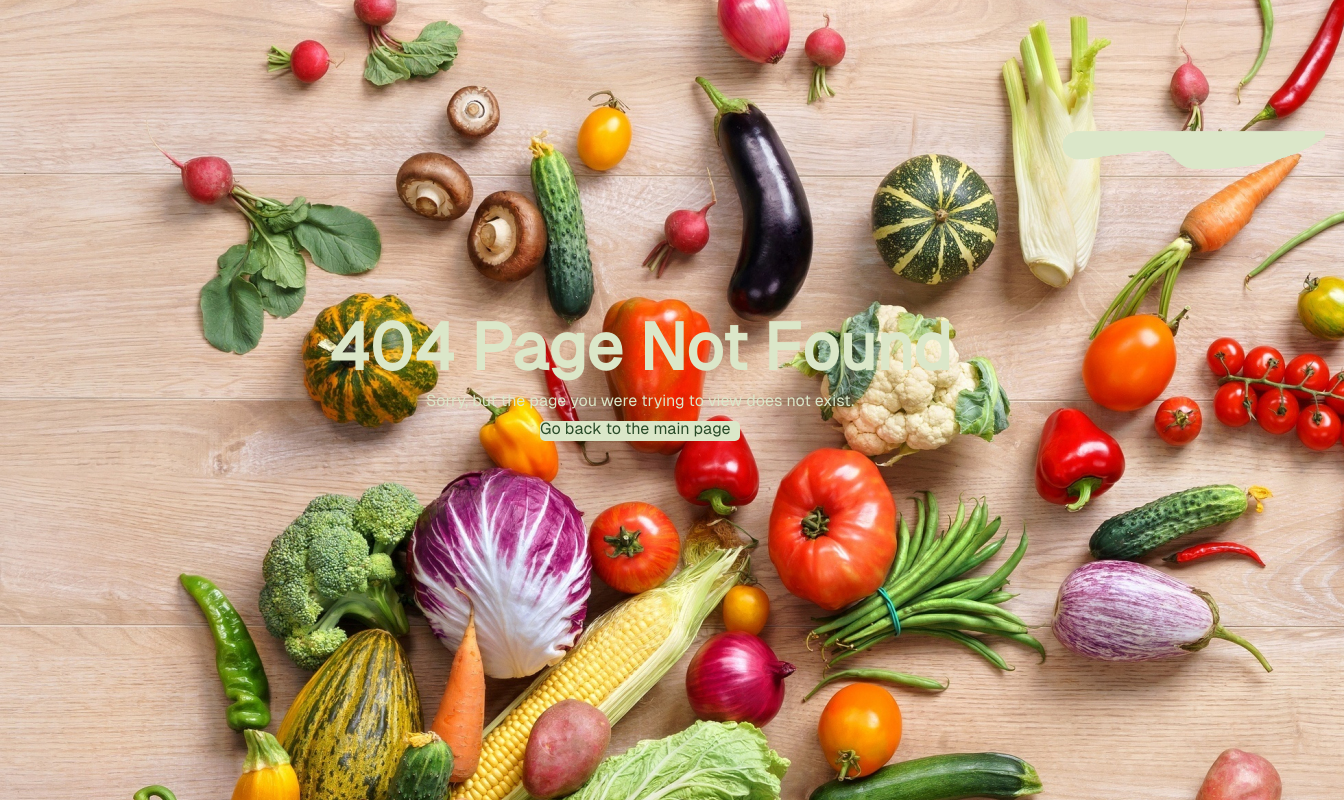
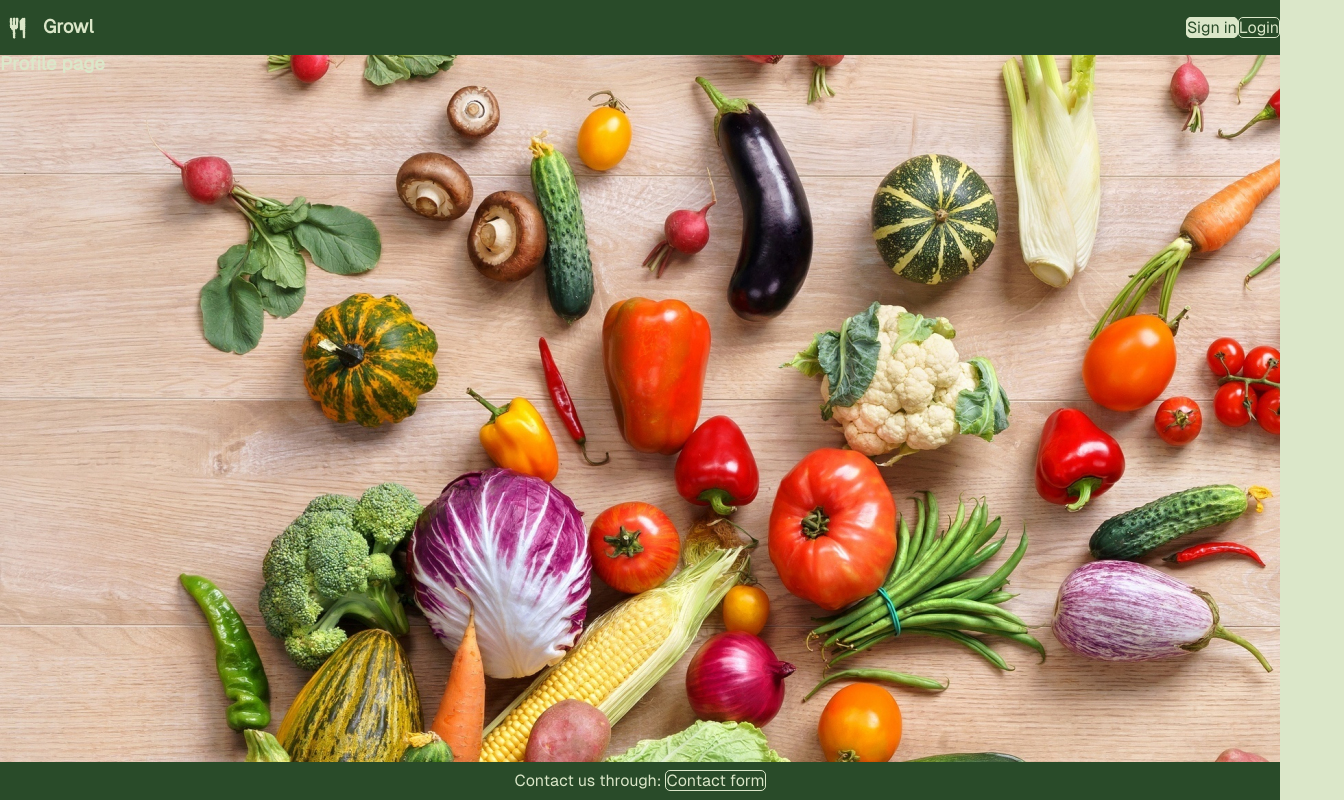
Before and after one commit to c0d3sh0rt4g3/Growl-REACT, a React (Vite) app: page /profile/edit in a window 1280 px wide. Before the commit this address had no page. Shown: the whole page, 1344 px wide, since content can reach past the window. Built offline with nearby package versions, Linux system fonts and the light colour scheme.

Commit message:
Minor refactors

```diff
--- a/src/pages/Contact/components/CustomAlert.jsx
+++ b/src/pages/Contact/components/CustomAlert.jsx
@@ -1,6 +1,7 @@
 import React from 'react';
 import "../../../css/custom-alert.css"
 
+// A component to create a custom alert getting, message, type of alert and onClose as props
 const CustomAlert = ({ message, type, onClose }) => {
     return (
         <div className={`custom-alert ${type}`}>
--- a/src/pages/EditAccount/EditAccount.jsx
+++ /dev/null
@@ -1,11 +0,0 @@
-import React from 'react';
-
-const EditAccount = () => {
-    return (
-        <>
-            <h3>Edit account page</h3>
-        </>
-    );
-};
-
-export default EditAccount;
--- /dev/null
+++ b/src/pages/EditProfile/EditProfile.jsx
@@ -0,0 +1,11 @@
+import React from 'react';
+
+const EditProfile = () => {
+    return (
+        <>
+            <h3>Edit profile page</h3>
+        </>
+    );
+};
+
+export default EditProfile;
--- a/src/pages/NotFound.jsx
+++ b/src/pages/NotFound/NotFound.jsx
@@ -1,11 +1,11 @@
 import React from 'react';
-import "../css/404.css"
+import "../../css/404.css"
 import {NavLink} from "react-router-dom";
 
 const NotFound = () => {
     return (
         <>
-            <img id="rotating-knife" src="../../src/assets/knife.png" alt="Rotating knife"/>
+            <img id="rotating-knife" src="../../assets/knife.png" alt="Rotating knife"/>
             <main id="error-texts-container">
                 <h1 id="error-type">404 Page Not Found</h1>
                 <p>Sorry, but the page you were trying to view does not exist.</p>
```
Also changed, not shown: src/router/index.jsx (+9 -7 lines).
